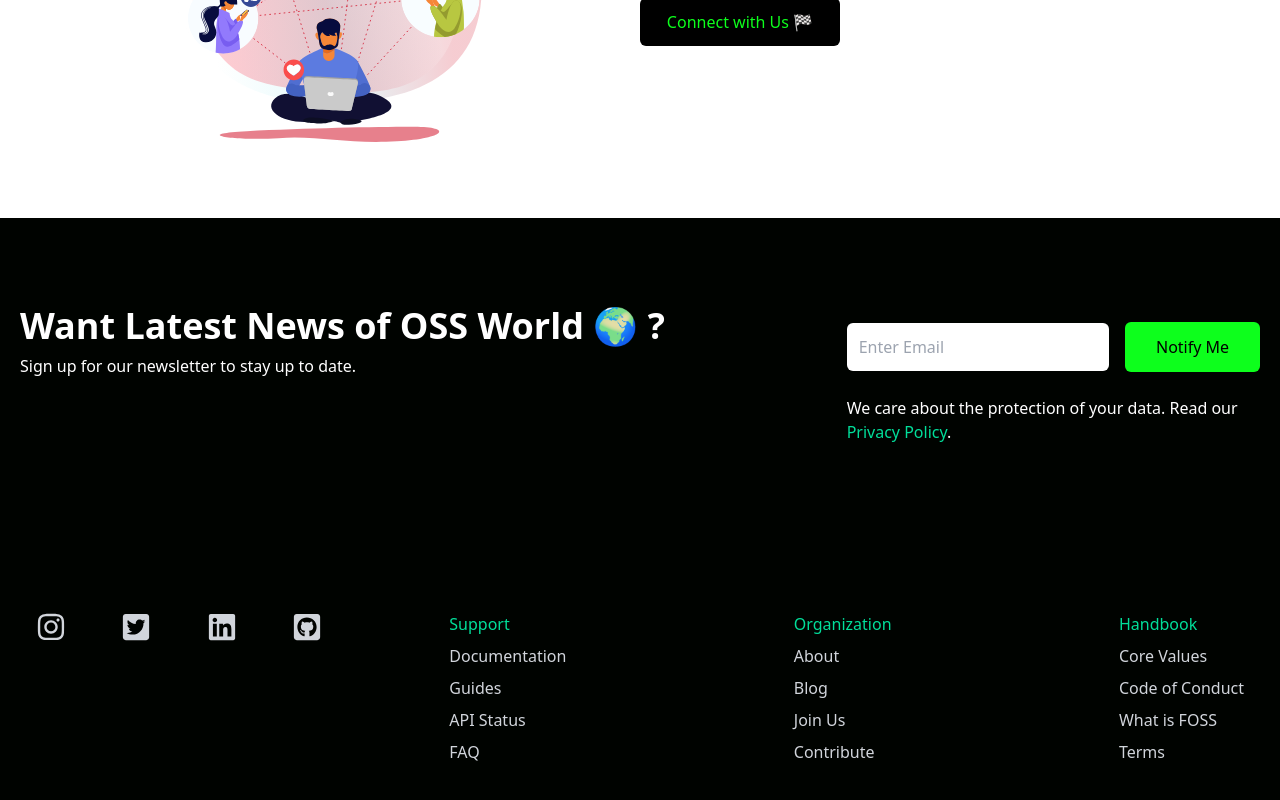
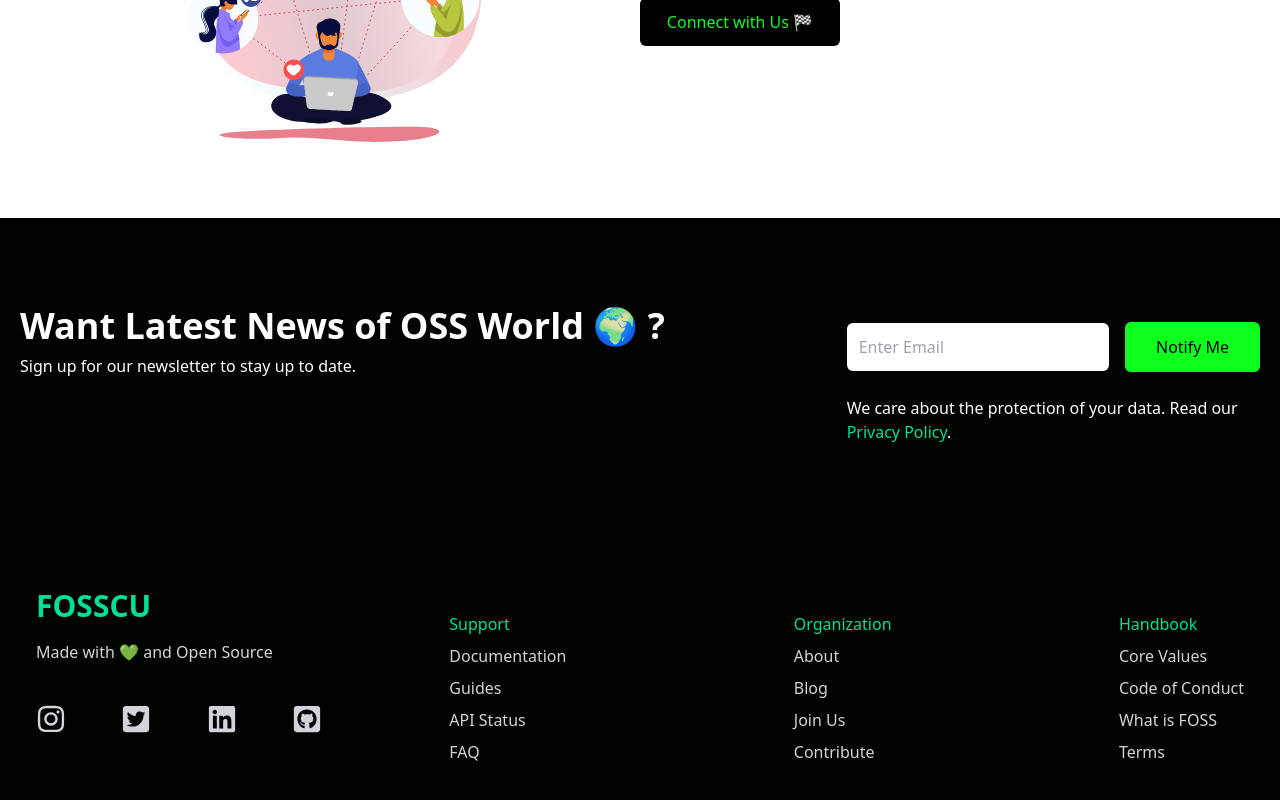
Before and after one commit to FOSS-Community/fosscu.org, a React (Vite) app: page / in a window 1280 px wide. Shown: the part 1238-2038 px from the top of the page. Built offline with nearby package versions, Linux system fonts and the light colour scheme; the HTML template or start-up script is replaced by a standard one.

Commit message:
Closes issue #233
Closes #233

```diff
--- a/src/components/Footer.jsx
+++ b/src/components/Footer.jsx
@@ -9,7 +9,9 @@ import {
 const Footer = () => {
   return (
     <div className="max-w-[1240px] mx-auto py-16 px-4 grid lg:grid-cols-3 gap-8 text-gray-300">
-      {/* ... (your existing code) ... */}
+      <div>
+        <h1 className='w-full text-3xl font-bold text-[#00df9a]'>FOSSCU</h1>
+        <p className='py-4'>Made with 💚 and Open Source</p>
         <div className="flex justify-between md:w-[75%] my-6">
           <a
             href="https://www.instagram.com/fosscu/"
@@ -39,6 +41,7 @@ const Footer = () => {
           >
             <FaGithubSquare size={30} />
           </a>
+        </div>
       </div>
       <div className="lg:col-span-2 flex justify-between mt-6">
         <div>
```
Lines whose indentation alone changed are shown as unchanged.
